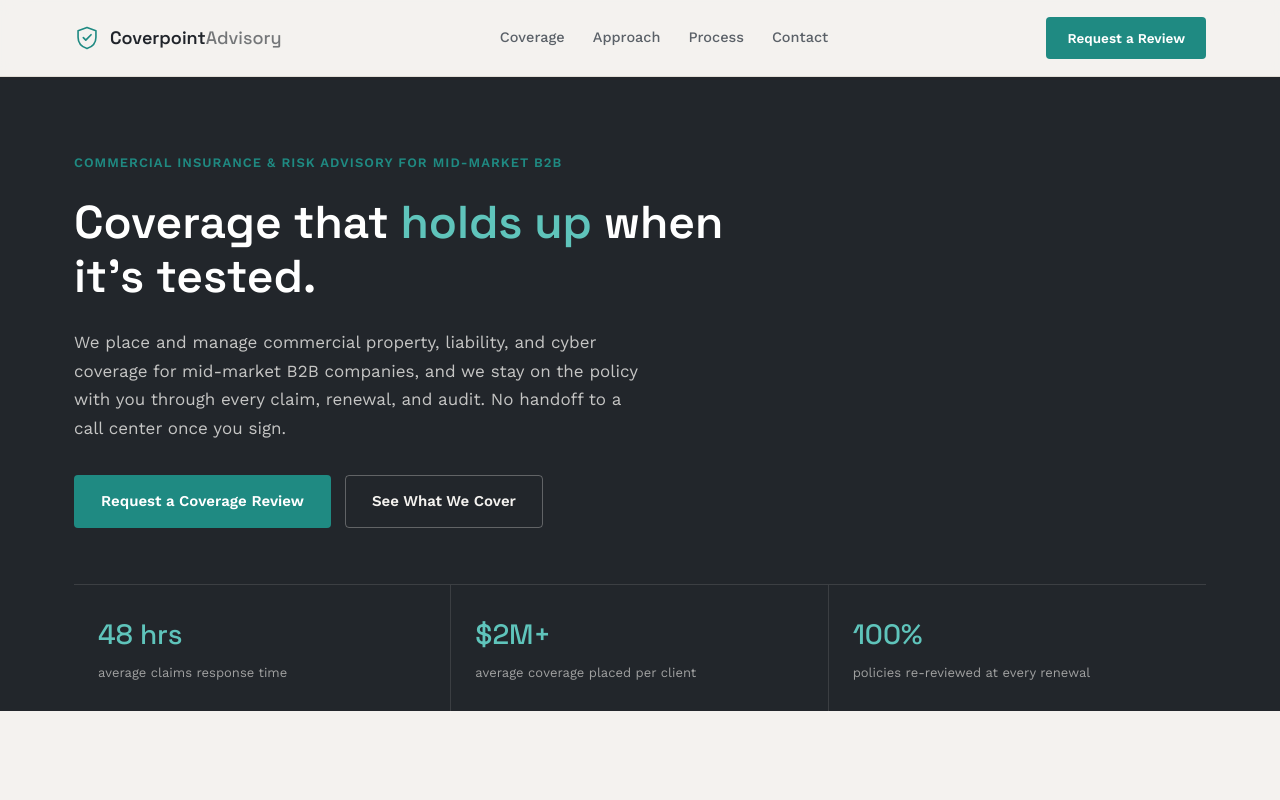
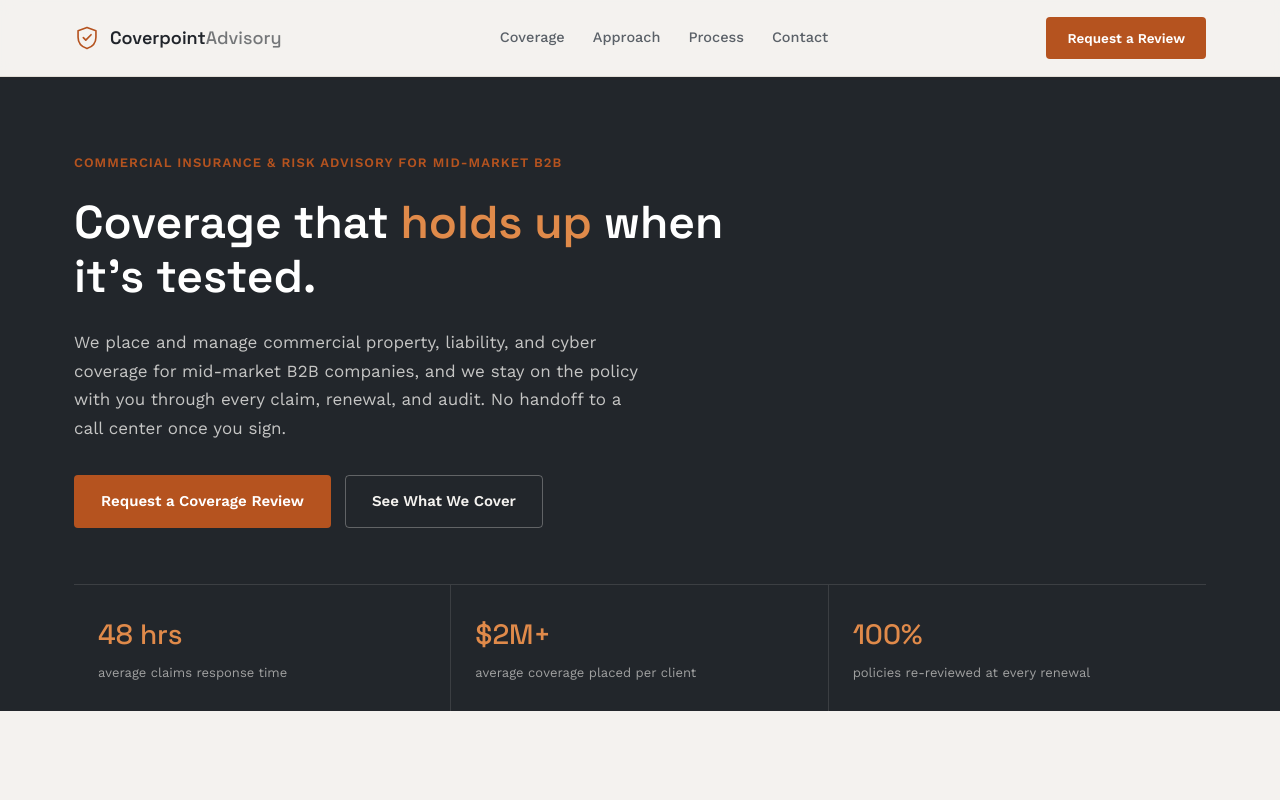
Before and after one commit to jerrycqc/coverpoint-advisory-website, an Astro site: page / in a window 1280 px wide. Shown: the top 800 px of the page. Built offline with nearby package versions, Linux system fonts and the light colour scheme; Astro itself is replaced by a stand-in of ours.

Commit message:
Swap accent color from teal to burnt sienna

```diff
--- a/src/components/Logo.astro
+++ b/src/components/Logo.astro
@@ -7,8 +7,8 @@ const textColor = variant === 'dark' ? '#20242a' : '#f4f2ef';
 ---
 <a href="/" class="logo" aria-label="Coverpoint Advisory">
   <svg width="26" height="26" viewBox="0 0 64 64" fill="none" xmlns="http://www.w3.org/2000/svg">
-    <path d="M32 6 L54 14 V30 C54 44 44 54 32 58 C20 54 10 44 10 30 V14 Z" stroke="#1f8a82" stroke-width="4" stroke-linejoin="round" fill="none" />
-    <path d="M23 31 L29 37 L42 24" stroke="#1f8a82" stroke-width="4.2" stroke-linecap="round" stroke-linejoin="round" fill="none" />
+    <path d="M32 6 L54 14 V30 C54 44 44 54 32 58 C20 54 10 44 10 30 V14 Z" stroke="#b5531f" stroke-width="4" stroke-linejoin="round" fill="none" />
+    <path d="M23 31 L29 37 L42 24" stroke="#b5531f" stroke-width="4.2" stroke-linecap="round" stroke-linejoin="round" fill="none" />
   </svg>
   <span class="logo__text" style={`color:${textColor}`}>Coverpoint<em>Advisory</em></span>
 </a>
--- a/src/styles/global.css
+++ b/src/styles/global.css
@@ -3,8 +3,8 @@
 :root {
   --charcoal-900: #22262b;
   --charcoal-800: #2b3036;
-  --teal: #1f8a82;
-  --teal-light: #5fc4bb;
+  --teal: #b5531f;
+  --teal-light: #e08a4a;
   --bg-light: #f4f2ef;
   --text-dark: #20242a;
   --grey: #5b6168;
```
Also changed, not shown: public/favicon.svg.
